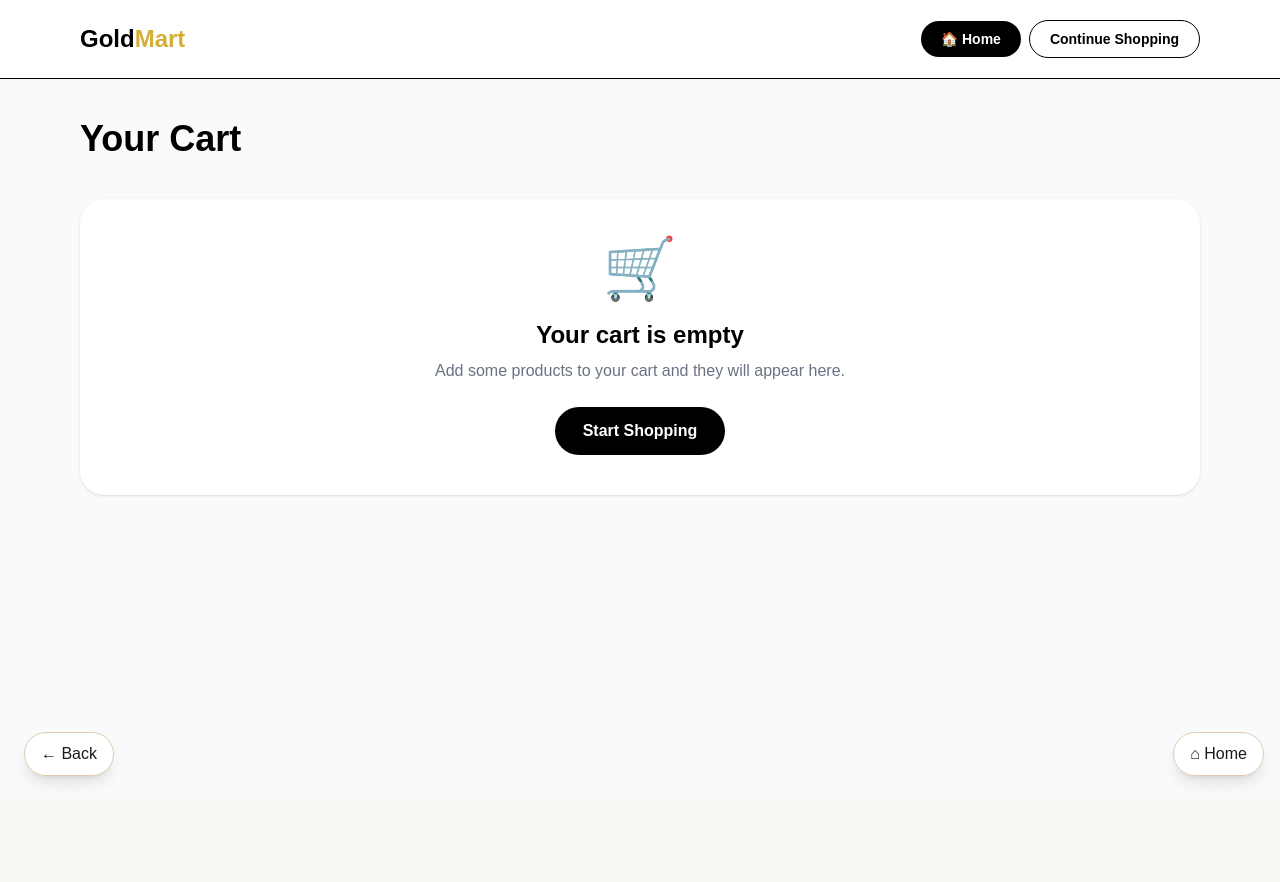
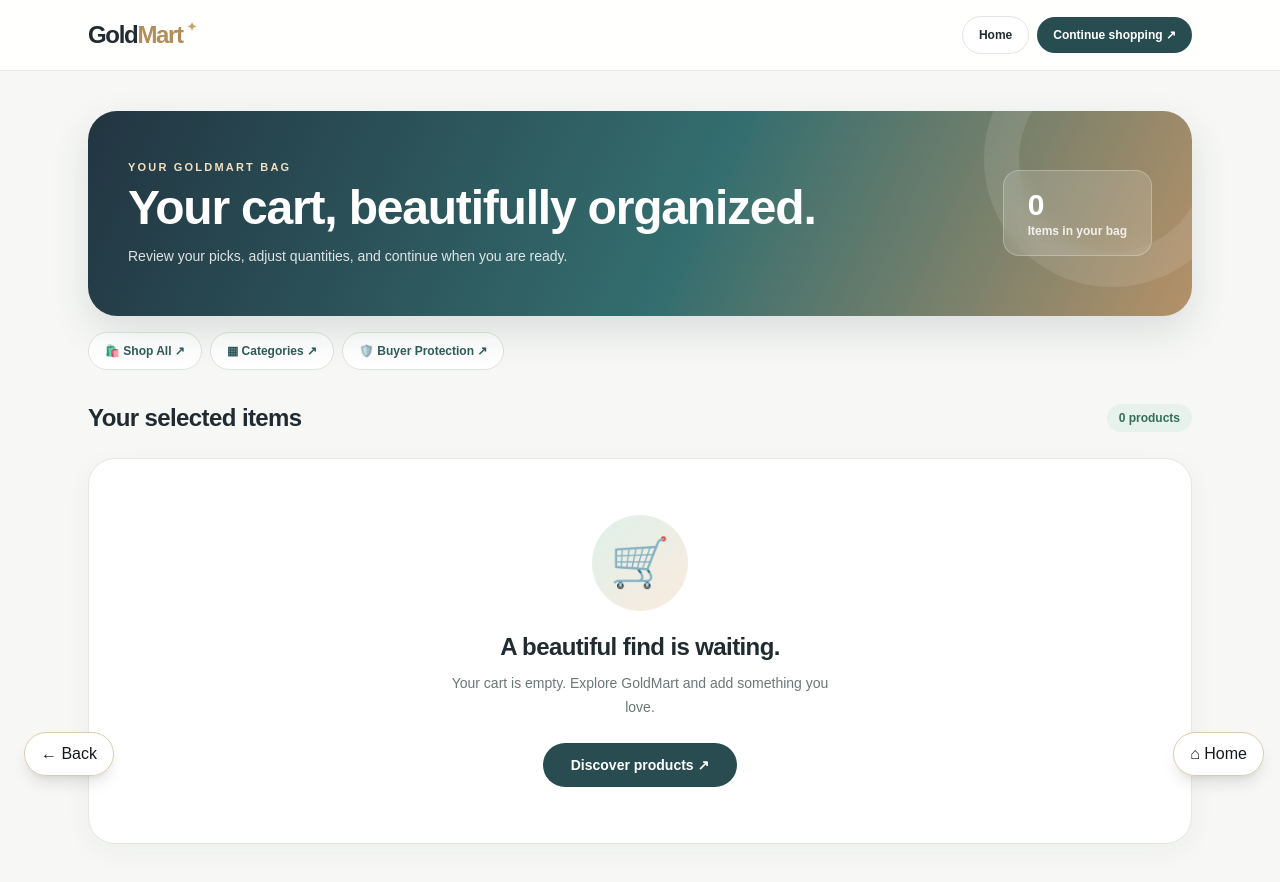
Before and after one commit to oscar1-max/Gold-mart-Ybsr, a Next.js app: page /cart in a window 1280 px wide. Shown: the top 882 px of the page. Before the commit the page ends 800 px from the top, so only its background shows below. Built offline with nearby package versions, Linux system fonts and the light colour scheme.

Commit message:
Refine Cart into premium teal and gold experience while preserving cart controls and checkout

```diff
--- a/app/cart/page.tsx
+++ b/app/cart/page.tsx
@@ -109,276 +109,112 @@ export default function CartPage() {
     )}`;
   }
 
+  const itemCount = cart.reduce((sum, item) => sum + Number(item.quantity), 0);
+
   return (
-    <main className="min-h-screen bg-gray-50 text-black">
-
-      {/* HEADER */}
-
-      <header className="border-b bg-white">
-        <div className="mx-auto flex max-w-6xl items-center justify-between px-4 py-5">
-
-          <Link
-            href="/"
-            className="text-2xl font-black"
-          >
-            Gold
-            <span className="text-[#D4AF37]">
-              Mart
-            </span>
+    <main className="min-h-screen bg-[#F7F8F6] pb-28 text-[#202A31] md:pb-12">
+      <header className="border-b border-[#E5E8E6] bg-white/95">
+        <div className="mx-auto flex max-w-6xl items-center justify-between gap-3 px-4 py-4 sm:px-6">
+          <Link href="/" className="shrink-0 text-2xl font-black tracking-[-0.055em]">
+            Gold<span className="text-[#B18D57]">Mart</span><span className="ml-1 align-top text-xs text-[#C5A46D]">✦</span>
           </Link>
-
-          <div className="flex items-center gap-2">
-
-            <Link
-              href="/"
-              className="rounded-full bg-black px-5 py-2 text-sm font-bold text-white transition hover:bg-[#D4AF37] hover:text-black"
-            >
-              🏠 Home
-            </Link>
-
-            <Link
-              href="/shop"
-              className="rounded-full border px-5 py-2 text-sm font-bold"
-            >
-              Continue Shopping
-            </Link>
-
+          <div className="flex flex-wrap items-center justify-end gap-2">
+            <Link href="/" className="hidden rounded-full border border-[#E1E7E2] bg-white px-4 py-2.5 text-xs font-bold hover:bg-[#F2F7F3] sm:inline-flex">Home</Link>
+            <Link href="/shop" className="rounded-full bg-[#274D50] px-4 py-2.5 text-xs font-bold text-white transition hover:bg-[#36736D]">Continue shopping ↗</Link>
           </div>
-
         </div>
       </header>
 
-      {/* CONTENT */}
+      <div className="mx-auto max-w-6xl px-4 py-6 sm:px-6 sm:py-10">
+        <section className="relative overflow-hidden rounded-[29px] px-6 py-9 text-white shadow-[0_16px_38px_rgba(28,51,54,0.13)] sm:px-10 sm:py-12"
+          style={{background:"linear-gradient(115deg,#223541 0%,#346E6F 55%,#B59168 100%)"}}>
+          <div className="pointer-events-none absolute -right-12 -top-20 h-64 w-64 rounded-full border-[35px] border-white/10" aria-hidden="true" />
+          <div className="relative flex flex-col gap-5 sm:flex-row sm:items-center sm:justify-between">
+            <div>
+              <p className="text-[11px] font-extrabold uppercase tracking-[0.2em] text-[#F3DFC1]">Your GoldMart bag</p>
+              <h1 className="mt-2 text-3xl font-black tracking-tight sm:text-5xl">Your cart, beautifully organized.</h1>
+              <p className="mt-3 max-w-xl text-sm leading-6 text-white/85">Review your picks, adjust quantities, and continue when you are ready.</p>
+            </div>
+            <div className="w-fit shrink-0 rounded-2xl border border-white/25 bg-white/15 px-6 py-4 backdrop-blur-sm">
+              <p className="text-3xl font-black">{itemCount}</p><p className="text-xs font-bold text-white/85">Items in your bag</p>
+            </div>
+          </div>
+        </section>
 
-      <div className="mx-auto max-w-6xl px-4 py-10">
+        <nav aria-label="Cart quick links" className="mt-4 flex flex-wrap gap-2">
+          <Link href="/shop" className="rounded-full border border-[#DDE5DF] bg-white px-4 py-2.5 text-xs font-bold text-[#315B5B] hover:bg-[#EDF6F2]">🛍️ Shop All ↗</Link>
+          <Link href="/categories" className="rounded-full border border-[#DDE5DF] bg-white px-4 py-2.5 text-xs font-bold text-[#315B5B] hover:bg-[#EDF6F2]">▦ Categories ↗</Link>
+          <Link href="/order-protection" className="rounded-full border border-[#DDE5DF] bg-white px-4 py-2.5 text-xs font-bold text-[#315B5B] hover:bg-[#EDF6F2]">🛡️ Buyer Protection ↗</Link>
+        </nav>
 
-        <h1 className="text-3xl font-black sm:text-4xl">
-          Your Cart
-        </h1>
+        <div className="mt-8 flex items-center justify-between gap-3">
+          <h2 className="text-xl font-black tracking-tight sm:text-2xl">Your selected items</h2>
+          <span className="rounded-full bg-[#E8F2EC] px-3 py-1.5 text-xs font-bold text-[#336E58]">{cart.length} products</span>
+        </div>
 
         {currencies.length > 1 && (
-          <div className="mt-6 rounded-2xl border border-yellow-200 bg-yellow-50 p-4 text-sm font-semibold text-yellow-800">
-            Your cart contains products
-            with different currencies.
-            Please checkout each currency
-            separately.
+          <div role="alert" className="mt-5 rounded-2xl border border-[#F2D9A7] bg-[#FFF8E8] p-4 text-sm font-semibold text-[#7D5B23]">
+            Your cart contains products with different currencies. Please checkout each currency separately.
           </div>
         )}
 
         {cart.length === 0 ? (
-
-          <div className="mt-10 rounded-3xl bg-white p-10 text-center shadow-sm">
-
-            <div className="text-6xl">
-              🛒
-            </div>
-
-            <h2 className="mt-5 text-2xl font-black">
-              Your cart is empty
-            </h2>
-
-            <p className="mt-2 text-gray-500">
-              Add some products to your cart
-              and they will appear here.
-            </p>
-
-            <Link
-              href="/shop"
-              className="mt-6 inline-block rounded-full bg-black px-7 py-3 font-bold text-white"
-            >
-              Start Shopping
-            </Link>
-
-          </div>
-
+          <section className="mt-6 rounded-[27px] border border-[#E3E8E3] bg-white p-9 text-center shadow-[0_8px_28px_rgba(25,45,48,0.045)] sm:p-14">
+            <div className="mx-auto flex h-24 w-24 items-center justify-center rounded-full bg-[linear-gradient(135deg,#DDF1EA,#FBEADE)] text-5xl" aria-hidden="true">🛒</div>
+            <h2 className="mt-5 text-2xl font-black tracking-tight">A beautiful find is waiting.</h2>
+            <p className="mx-auto mt-2 max-w-sm text-sm leading-6 text-[#6B7775]">Your cart is empty. Explore GoldMart and add something you love.</p>
+            <Link href="/shop" className="mt-6 inline-flex rounded-full bg-[#284C50] px-7 py-3 text-sm font-bold text-white transition hover:bg-[#3A7872]">Discover products ↗</Link>
+          </section>
         ) : (
-
-          <div className="mt-8 grid gap-8 lg:grid-cols-[1fr_350px]">
-
-            {/* CART ITEMS */}
-
-            <section className="space-y-4">
-
+          <div className="mt-6 grid items-start gap-6 lg:grid-cols-[minmax(0,1fr)_350px]">
+            <section aria-label="Cart products" className="min-w-0 space-y-4">
               {cart.map((item) => {
-
-                const itemCurrency =
-                  normalizeCurrency(
-                    item.currency
-                  );
-
+                const itemCurrency = normalizeCurrency(item.currency);
                 return (
-                  <article
-                    key={item.id}
-                    className="flex gap-4 rounded-2xl border bg-white p-4"
-                  >
-
-                    <div className="relative h-24 w-24 shrink-0 overflow-hidden rounded-xl bg-gray-100">
-
-                      <Image
-                        src={item.image}
-                        alt={item.name}
-                        fill
-                        className="object-cover"
-                        sizes="96px"
-                      />
-
+                  <article key={item.id} className="flex gap-3 rounded-[23px] border border-[#E2E9E5] bg-white p-4 shadow-[0_5px_18px_rgba(25,45,48,0.045)] transition hover:border-[#B9D3C7] hover:shadow-md sm:gap-5 sm:p-5">
+                    <div className="relative h-20 w-20 shrink-0 overflow-hidden rounded-[17px] bg-[#F1F3F0] sm:h-28 sm:w-28">
+                      <Image src={item.image} alt={item.name} fill className="object-cover" sizes="(max-width: 640px) 80px, 112px" />
                     </div>
-
                     <div className="min-w-0 flex-1">
-
-                      <h2 className="font-bold">
-                        {item.name}
-                      </h2>
-
-                      <p className="mt-1 font-black text-[#A67C00]">
-                        {formatPrice(
-                          getPrice(item.price),
-                          itemCurrency
-                        )}
-                      </p>
-
-                      <div className="mt-4 flex items-center gap-3">
-
-                        <button
-                          onClick={() =>
-                            updateQuantity(
-                              item.id,
-                              item.quantity - 1
-                            )
-                          }
-                          className="h-9 w-9 rounded-lg border font-bold"
-                        >
-                          −
-                        </button>
-
-                        <span className="min-w-5 text-center font-bold">
-                          {item.quantity}
-                        </span>
-
-                        <button
-                          onClick={() =>
-                            updateQuantity(
-                              item.id,
-                              item.quantity + 1
-                            )
-                          }
-                          className="h-9 w-9 rounded-lg border font-bold"
-                        >
-                          +
-                        </button>
-
+                      <p className="text-[10px] font-bold uppercase tracking-[0.13em] text-[#96794F]">GoldMart selection</p>
+                      <h3 className="mt-1 line-clamp-2 text-sm font-extrabold leading-5 sm:text-base">{item.name}</h3>
+                      <p className="mt-2 text-base font-black text-[#316D68]">{formatPrice(getPrice(item.price), itemCurrency)}</p>
+                      <div className="mt-3 flex flex-wrap items-center gap-2">
+                        <div className="inline-flex items-center gap-2 rounded-xl border border-[#DDE9E2] bg-[#F8FBF9] p-1">
+                          <button type="button" aria-label={`Decrease quantity for ${item.name}`}
+                            onClick={() => updateQuantity(item.id, item.quantity - 1)}
+                            className="h-8 w-8 rounded-lg bg-white text-lg font-black text-[#315855] transition hover:bg-[#E5F2EA]">−</button>
+                          <span className="min-w-5 text-center text-sm font-bold" aria-label={`Quantity ${item.quantity}`}>{item.quantity}</span>
+                          <button type="button" aria-label={`Increase quantity for ${item.name}`}
+                            onClick={() => updateQuantity(item.id, item.quantity + 1)}
+                            className="h-8 w-8 rounded-lg bg-white text-lg font-black text-[#315855] transition hover:bg-[#E5F2EA]">+</button>
+                        </div>
+                        <button type="button" onClick={() => removeFromCart(item.id)}
+                          className="rounded-full border border-[#F0D7D9] bg-[#FFF8F8] px-3 py-2 text-xs font-bold text-[#A35E67] transition hover:bg-[#FBE9E9]">Remove</button>
                       </div>
-
                     </div>
-
-                    <button
-                      onClick={() =>
-                        removeFromCart(
-                          item.id
-                        )
-                      }
-                      className="self-start text-sm font-bold text-red-500"
-                    >
-                      Remove
-                    </button>
-
                   </article>
                 );
               })}
-
-              <button
-                onClick={clearCart}
-                className="text-sm font-bold text-red-500"
-              >
-                Clear Cart
-              </button>
-
+              <button type="button" onClick={clearCart} className="rounded-full border border-[#F0D7D9] bg-white px-4 py-2.5 text-xs font-bold text-[#A35E67] transition hover:bg-[#FFF5F5]">Clear Cart</button>
             </section>
-
-            {/* SUMMARY */}
-
-            <aside className="h-fit rounded-2xl border bg-white p-6">
-
-              <h2 className="text-xl font-black">
-                Order Summary
-              </h2>
-
-              <div className="mt-6 flex justify-between text-sm">
-
-                <span className="text-gray-500">
-                  Items
-                </span>
-
-                <span className="font-bold">
-                  {cart.reduce(
-                    (sum, item) =>
-                      sum +
-                      Number(
-                        item.quantity
-                      ),
-                    0
-                  )}
-                </span>
-
+            <aside className="h-fit overflow-hidden rounded-[24px] border border-[#DDE6E0] bg-white p-6 shadow-[0_10px_30px_rgba(25,45,48,0.065)] lg:sticky lg:top-24">
+              <div className="flex items-center gap-3"><span className="flex h-11 w-11 items-center justify-center rounded-2xl bg-[#E3F2EB] text-2xl" aria-hidden="true">✦</span>
+                <div><p className="text-[10px] font-bold uppercase tracking-wider text-[#987647]">At a glance</p><h2 className="text-xl font-black">Order Summary</h2></div>
               </div>
-
-              <div className="mt-4 flex justify-between">
-
-                <span className="text-gray-500">
-                  Subtotal
-                </span>
-
-                <span className="font-black">
-                  {formatPrice(
-                    total
-                  )}
-                </span>
-
-              </div>
-
-              <div className="mt-4 flex justify-between">
-
-                <span className="text-gray-500">
-                  Delivery
-                </span>
-
-                <span className="font-black">
-                  Free
-                </span>
-
-              </div>
-
-              <div className="my-6 border-t" />
-
-              <div className="flex justify-between text-lg">
-
-                <span className="font-bold">
-                  Total
-                </span>
-
-                <span className="font-black text-[#A67C00]">
-                  {formatPrice(
-                    total
-                  )}
-                </span>
-
-              </div>
-
-              <Link
-                href="/checkout"
-                className="mt-6 block rounded-xl bg-black py-3 text-center font-bold text-white"
-              >
-                Proceed to Checkout
-              </Link>
-
+              <div className="mt-7 flex justify-between text-sm"><span className="text-[#74807B]">Items</span><span className="font-bold">{itemCount}</span></div>
+              <div className="mt-4 flex justify-between text-sm"><span className="text-[#74807B]">Subtotal</span>
+                <span className="font-black">{currency ? formatPrice(total) : "Multiple currencies"}</span></div>
+              <div className="mt-4 flex justify-between text-sm"><span className="text-[#74807B]">Delivery</span><span className="font-bold">Free</span></div>
+              <div className="my-6 border-t border-[#E6ECE7]" />
+              <div className="flex justify-between gap-3 text-lg"><span className="font-black">Total</span>
+                <span className="text-right font-black text-[#2C756A]">{currency ? formatPrice(total) : "Calculated per currency"}</span></div>
+              <Link href="/checkout" className="mt-6 block rounded-2xl bg-[#274D50] px-4 py-4 text-center text-sm font-extrabold text-white shadow-[0_8px_20px_rgba(40,92,89,0.17)] transition hover:bg-[#35746E]">Proceed to Checkout ↗</Link>
+              <p className="mt-4 text-center text-[11px] leading-5 text-[#697773]">Final payment details are confirmed at checkout.</p>
             </aside>
-
           </div>
-
         )}
-
       </div>
-
     </main>
   );
 }
```
